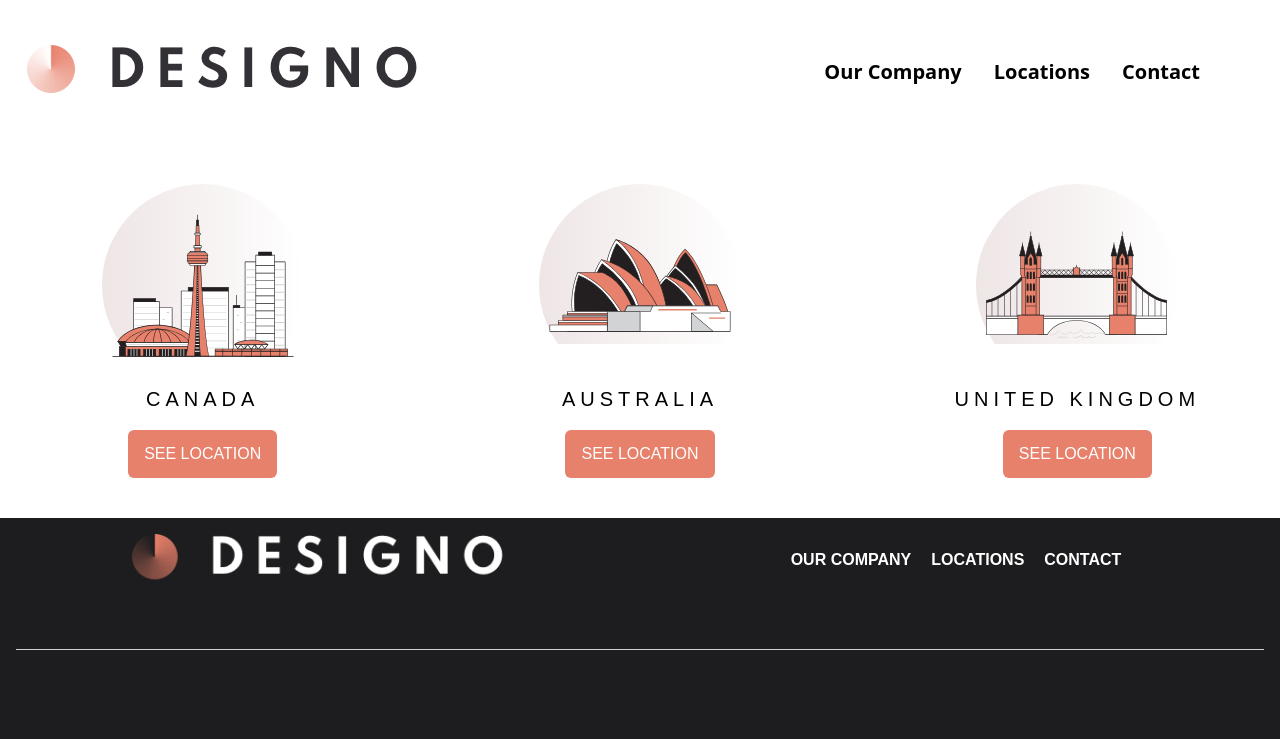
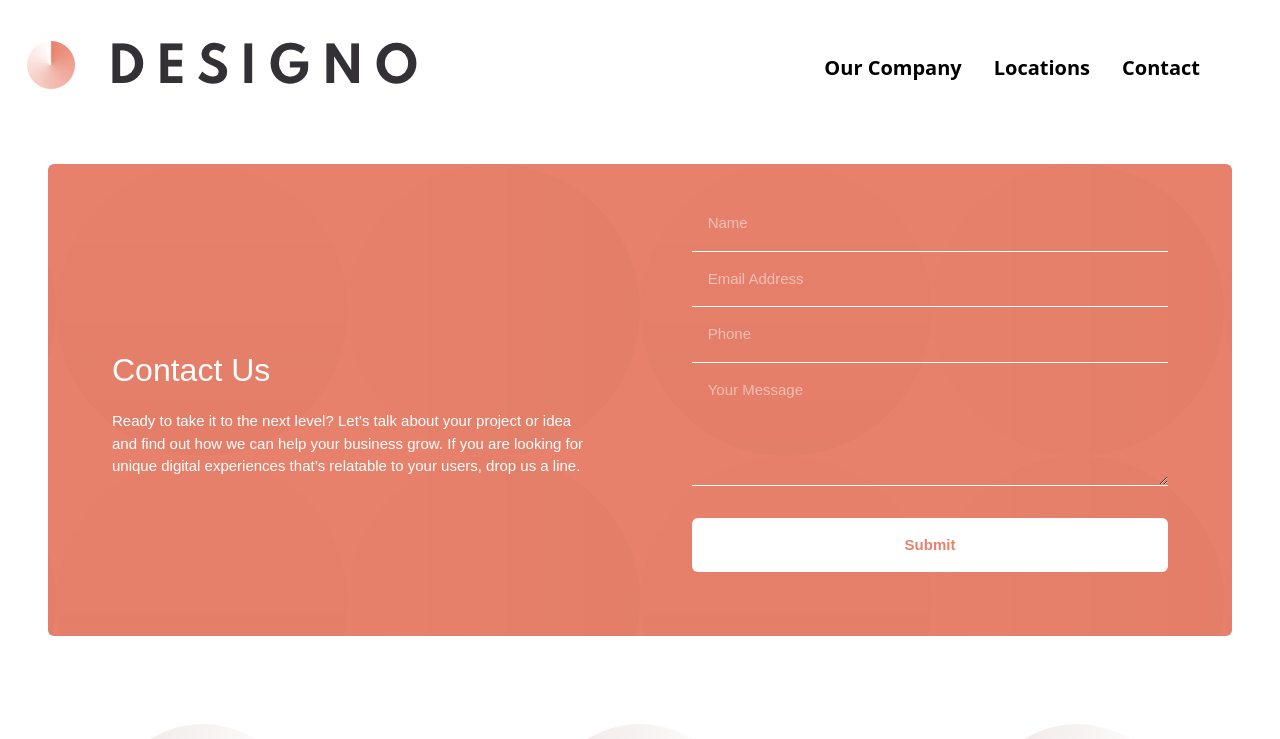
Before and after one commit to yret1/desingoteam, a React (Vite) app: page /contact in a window 1280 px wide. Shown: the top 739 px of the page. Built offline with nearby package versions, Linux system fonts and the light colour scheme.

Commit message:
FInal touches

```diff
--- a/index.html
+++ b/index.html
@@ -2,7 +2,7 @@
 <html lang="en">
   <head>
     <meta charset="UTF-8" />
-    <link rel="icon" type="image/svg+xml" href="/vite.svg" />
+    <link rel="icon" type="image/svg+xml" href="./public/Oval.svg" />
     <meta name="viewport" content="width=device-width, initial-scale=1.0" />
     <title>Designo</title>
   </head>
--- /dev/null
+++ b/src/components/Contactform.tsx
@@ -0,0 +1,41 @@
+
+
+const Contactform = () => {
+
+
+
+  return (
+    <section className="w-full md:p-12">
+
+        <form className="w-full flex flex-col items-center justify-center md:rounded-md lg:flex-row gap-2 p-4 pb-12 bgtwo bg-top bg-primary-100">
+
+            <section className="flex flex-col lg:flex-1 justify-center items-center text-center md:text-start">
+                <h1 className="pt-14 md:px-12 w-full font-jost font-medium text-white text-[32px] pb-4">Contact Us</h1>
+                <p className="font-jost w-full font-normal md:px-12 text-white text-[15px] ">Ready to take it to the next level? Let’s talk about your project or idea and find out how we can help your business grow. If you are looking for unique digital experiences that’s relatable to your users, drop us a line.</p>
+            </section>
+
+            <section className="flex flex-col w-full lg:flex-1 justify-center items-center py-4">
+
+            <fieldset className="w-full flex justify-center items-center bg-transparent">
+                <input className="font-jost font-medium text-[15px] placeholder:font-jost placeholder:text-white placeholder:text-opacity-50 bg-transparent text-white w-10/12 focus:outline-none p-4 border-b-[1px] border-white" type="text" id="name" placeholder="Name" name="name" required />
+            </fieldset>
+            <fieldset className="w-full flex justify-center items-center bg-transparent">
+                <input className="font-jost font-medium text-[15px] placeholder:font-jost placeholder:text-white placeholder:text-opacity-50 bg-transparent text-white w-10/12 focus:outline-none p-4 border-b-[1px] border-white" type="email" id="email" placeholder="Email Address" name="email" required />
+            </fieldset>
+            <fieldset className="w-full flex justify-center items-center bg-transparent">
+                <input className="font-jost font-medium text-[15px] placeholder:font-jost placeholder:text-white placeholder:text-opacity-50 bg-transparent text-white w-10/12 focus:outline-none p-4 border-b-[1px] border-white" type="tel" id="phone" placeholder="Phone" name="phone" required />
+            </fieldset>
+            <fieldset className="w-full flex justify-center items-center bg-transparent">
+                <textarea className="font-jost font-medium text-[15px] placeholder:font-jost placeholder:text-white placeholder:text-opacity-50 bg-transparent text-white w-10/12 focus:outline-none p-4 border-b-[1px] border-white" id="message" rows={4} placeholder="Your Message" name="message" required />
+            </fieldset>
+
+            <section className="w-full flex justify-center items-center">
+            <button className="w-10/12 mt-8 bg-white text-primary-100 hover:bg-secondary-100 hover:text-white  font-jost font-semibold text-[15px] p-4 rounded-md" type="submit">Submit</button>
+            </section>
+            </section>
+        </form>
+    </section>
+  )
+}
+
+export default Contactform
--- a/src/components/Footer.tsx
+++ b/src/components/Footer.tsx
@@ -3,7 +3,7 @@ import { fbImg, instaImg, logoLightImg, pinImg, twImg, yoytubeImg } from "../uti
 
 const Footer = () => {
   return (
-    <footer className="bg-primary-200 p-4">
+    <footer className="bg-primary-200 p-4 pt-14">
         <section className="flex flex-col items-center justify-center gap-4 md:flex-row">
             <div className="w-full flex justify-center items-center">
                 <img src={logoLightImg} className="w-8/12 max-w-96" alt="Logo" />
--- a/src/components/Nav.tsx
+++ b/src/components/Nav.tsx
@@ -15,7 +15,7 @@ const Nav = () => {
     setToggle(!toggle);
   }
   return (
-    <header className="w-screen relative flex justify-between items-center py-10 px-6 h-20 md:h-36 ">
+    <header className="w-screen relative flex justify-between items-center py-6 md:mt-5 px-6 h-10 md:h-24 ">
 
         <Link to={"/"} className="flex-center w-6/12 md:w-4/12 ">
             <img src={logoImg} alt="Logo" />
--- a/src/pages/Contact.tsx
+++ b/src/pages/Contact.tsx
@@ -1,12 +1,15 @@
+import Contactform from "../components/Contactform"
 import Locationbox from "../components/Locationbox"
 
 const Contact = () => {
   const locations : string[ ] = ["CANADA", "AUSTRALIA", "UNITED KINGDOM"]
   return (
-    <section>
+    <section className="w-full flex flex-col">
+
+      <Contactform />
 
 
-<section className='w-full flex flex-col gap-8 py-10 lg:flex-row'>
+      <section className='w-full flex flex-col gap-8 py-10 lg:flex-row'>
         {locations.map((location, index) => {
           return (<Locationbox key={index} location={location} />)
         })}
```
Also changed, not shown: public/Oval.svg (added).
